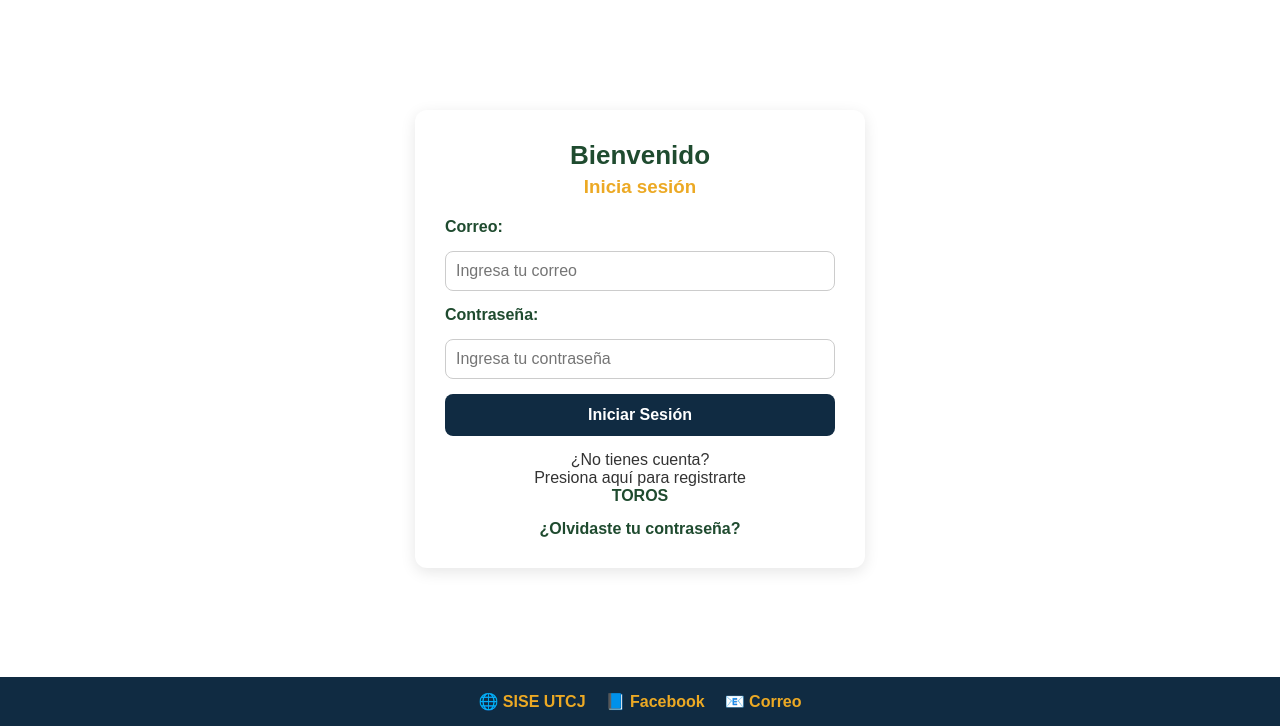
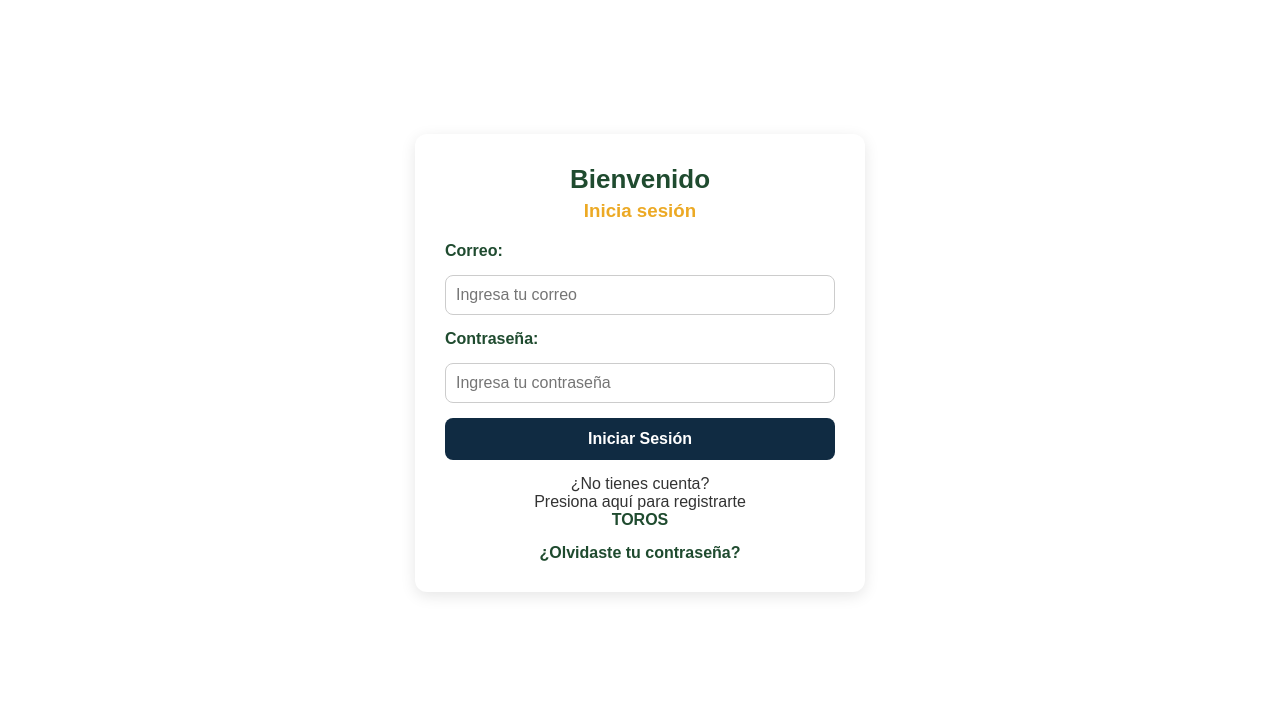
Before and after one commit to Thekrikoso23/UTrack-OFICIAL, a PHP site: page /inicio.php in a window 1280 px wide. Shown: the part 74-800 px from the top of the page. Run offline with PHP 8.4, Linux system fonts and the light colour scheme.

Commit message:
Actualización de comunidad e inicio

```diff
--- a/Estructura_UTrack/inicio.php
+++ b/Estructura_UTrack/inicio.php
@@ -59,14 +59,5 @@ require_once "../php_UTrack/base.php";
       </p>
     </div>
   </main>
-
-  <footer class="footer">
-    <div class="footer-links">
-      <a href="https://sise.utcj.edu.mx/" target="_blank">🌐 SISE UTCJ</a>
-      <a href="https://www.facebook.com/SOYUTCJ" target="_blank">📘 Facebook</a>
-      <a href="mailto:contacto@utrack.com">📧 Correo</a>
-    </div>
-  </footer>
-
 </body>
 </html>
```
Also changed, not shown: Estructura_UTrack/comunidad.php (+0 -9 lines).
